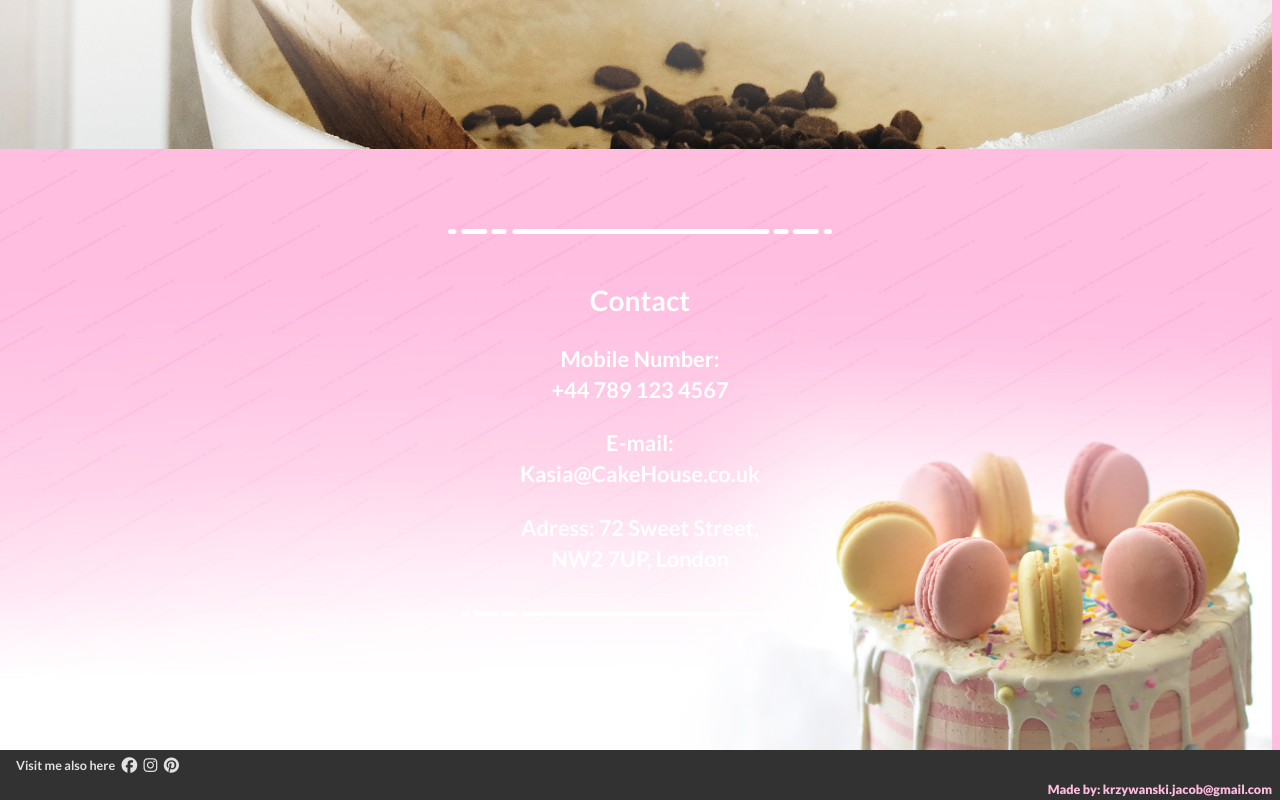
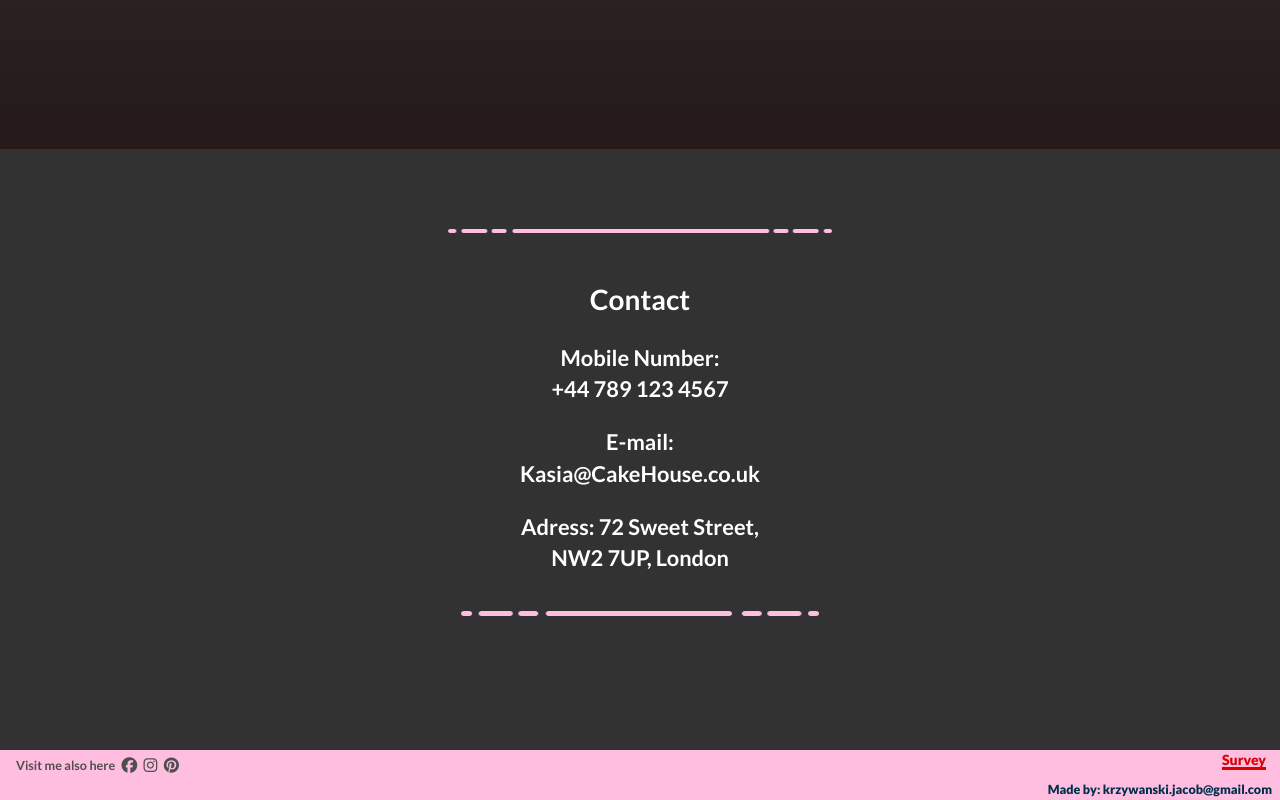
Before and after one commit to Voote/Cake-House, a React (Create React App) app: page / in a window 1280 px wide. Shown: the part 851-1651 px from the top of the page. Built offline with nearby package versions, Linux system fonts and the light colour scheme.

Commit message:
survey added, main theme changed to Dark

```diff
--- a/src/assets/labelsENG.js
+++ b/src/assets/labelsENG.js
@@ -25,5 +25,6 @@ module.exports = {
   offerSpecial3: 'with alcohol - £40',
   offerRequest: 'Contact for special request',
   footerMore: 'Visit me also here',
-  author: 'Made by: krzywanski.jacob@gmail.com'
+  author: 'Made by: krzywanski.jacob@gmail.com',
+  survey: 'Survey'
 };
--- a/src/assets/labelsPL.js
+++ b/src/assets/labelsPL.js
@@ -24,5 +24,6 @@ module.exports = {
   offerSpecial3: 'z alkoholem - 40zl',
   offerRequest: 'Dekoracja do uzgodnienia',
   footerMore: 'Jestem tez tutaj',
-  author: 'Made by: krzywanski.jacob@gmail.com'
+  author: 'Made by: krzywanski.jacob@gmail.com',
+  survey: 'Ankieta'
 };
--- a/src/assets/styles.scss
+++ b/src/assets/styles.scss
@@ -177,6 +177,17 @@ a {
         margin-block-start: 0.5em;
         margin-block-end: 0em;
       }
+    }
+    &--links {
+      display: flex;
+      justify-content: space-between;
+    }
+    &--survey {
+      font-weight: 800;
+      color: #db0000;
+      text-decoration: underline;
+      text-decoration-thickness: 3px;
+      margin-right: 1em;
     }
   }
 
--- a/src/components/darkToggle.jsx
+++ b/src/components/darkToggle.jsx
@@ -6,7 +6,7 @@ import { themeNames } from '../constants';
 import { FormControlLabel, FormGroup, Switch } from '@material-ui/core';
 
 const DarkThemeToggle = ({ onThemeChange }) => {
-  const [toggleState, setToggleState] = useState(true);
+  const [toggleState, setToggleState] = useState(false);
   const handleChange = () => {
     setToggleState(!toggleState);
     toggleState === true
--- a/src/containers/Contact/signature.jsx
+++ b/src/containers/Contact/signature.jsx
@@ -15,6 +15,7 @@ const Signature = ({ languages, themes }) => {
 
   return (
     <div className={signatureBackgroundTheme}>
+      <div className="position__footer--links">
         <div className="position__signature position__footer--signature background__signature--icons">
           <h4>{languages.footerMore}</h4>
           <a href="/" className="position__icon">
@@ -26,6 +27,12 @@ const Signature = ({ languages, themes }) => {
           <a href="/" className="position__icon">
             <i className="fab fa-pinterest fa-lg" />
           </a>
+        </div>
+        <div className="position__footer--survey">
+          <a href="https://docs.google.com/forms/d/e/1FAIpQLSdJsXRmN05GTe-nevCWoBR9tEsIh2zhAJXWSm-nz4WyjOlFcw/viewform?usp=sf_link">
+            {languages.survey}
+          </a>
+        </div>
       </div>
       <div className={authorTheme}>
         <span>{languages.author}</span>
--- a/src/reducers/themes.js
+++ b/src/reducers/themes.js
@@ -3,8 +3,8 @@ import { themeDark, themeLight } from '../assets/theme';
 import { themeNames } from '../constants';
 
 const initialState = {
-  currentTheme: 'themeLight',
-  themeMode: themeLight
+  currentTheme: 'themeDark',
+  themeMode: themeDark
 };
 
 const themes = (state = initialState, action) => {
@@ -13,7 +13,7 @@ const themes = (state = initialState, action) => {
       return {
         ...state,
         currentTheme: action.payload,
-        themeMode: action.payload === themeNames.light ? themeLight : themeDark
+        themeMode: action.payload === themeNames.dark ? themeLight : themeDark
       };
     }
     default:
```
Lines whose indentation alone changed are shown as unchanged.
